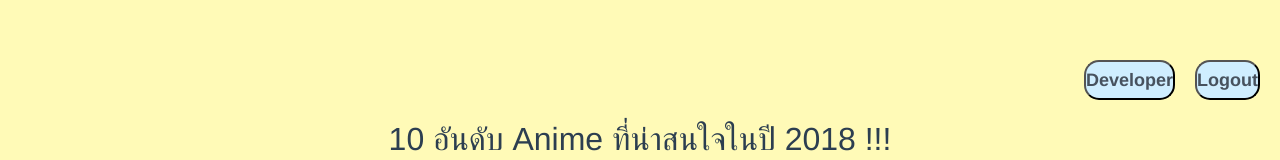
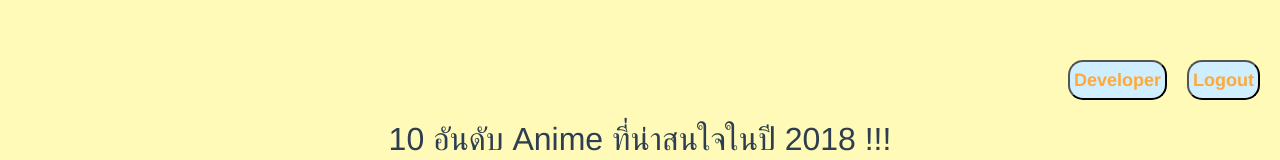
Before and after one commit to artaro/hybrid-cordova-vue, a Vue app: page /#/hello in a window 1280 px wide. Shown: the top 160 px of the page. Built offline with nearby package versions, Linux system fonts and the light colour scheme; no server answers; the database is empty; sample sign-in values are in the browser's storage.

Commit message:
fixed color botton

```diff
--- a/src/components/Hello.vue
+++ b/src/components/Hello.vue
@@ -226,7 +226,7 @@
 }
 
 .btnLogout {
-	color: #47525e;
+	color: #ffa936;
 	font-weight: bold;
 	background-color: #cfeeff;
 	font-size: 18px;
@@ -234,7 +234,7 @@
 	height: 40px;
 	border-radius: 15px !important;
 	/* border: 0.5px solid; */
-	padding: 4px 0px 4px 0px;
+	padding: 4px 4px 4px 4px;
 	/* box-shadow: rgb(75, 197, 96) 3px 3px 10px -3px; */
 	outline-width: 0px;
 	cursor: pointer;
@@ -243,8 +243,8 @@
 }
 
 .btnLogout:hover {
-	color: #47525e;
-	background-color: #cfeeff;
+	color: #cfeeff;
+	background-color: #ffa936;
 }
 .btn-header {
 	flex-direction: row-reverse;
--- a/src/components/Profile.vue
+++ b/src/components/Profile.vue
@@ -178,26 +178,27 @@
 	border-radius: 15px; */
 }
 
+
 .btnLogout {
-	color: #47525e;
+	color: #ffa936;
+	font-weight: bold;
+	background-color: #cfeeff;
 	font-size: 18px;
 	width: auto !important;
 	height: 40px;
-	font-weight: bold;
 	border-radius: 15px !important;
 	/* border: 0.5px solid; */
-	padding: 4px 0px 4px 0px;
+	padding: 4px 4px 4px 4px;
 	/* box-shadow: rgb(75, 197, 96) 3px 3px 10px -3px; */
 	outline-width: 0px;
 	cursor: pointer;
 	margin-bottom: 20px;
 	margin-right: 20px;
-	background-color: #cfeeff;
 }
 
 .btnLogout:hover {
-	color: #47525e;
-	background-color: #cfeeff;
+	color: #cfeeff;
+	background-color: #ffa936;
 }
 .arrow {
 	cursor: pointer;
```
